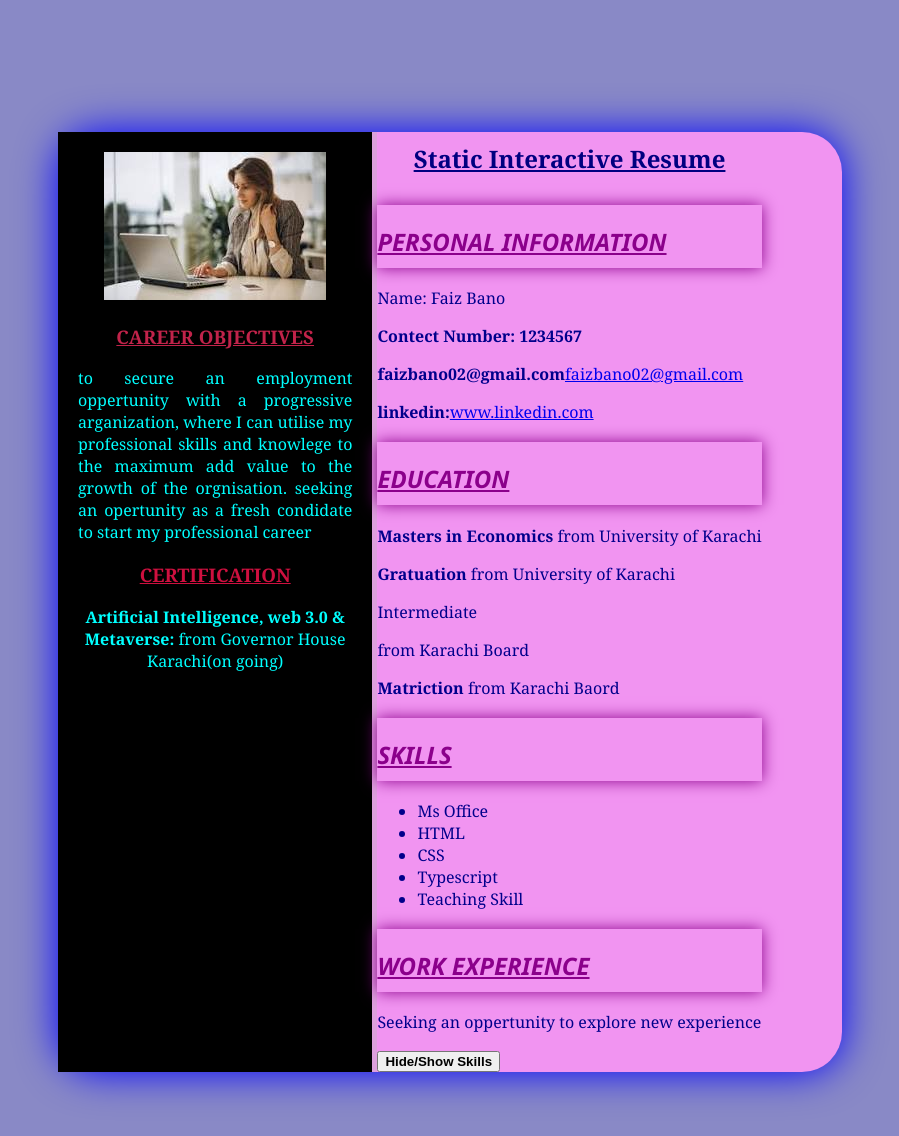
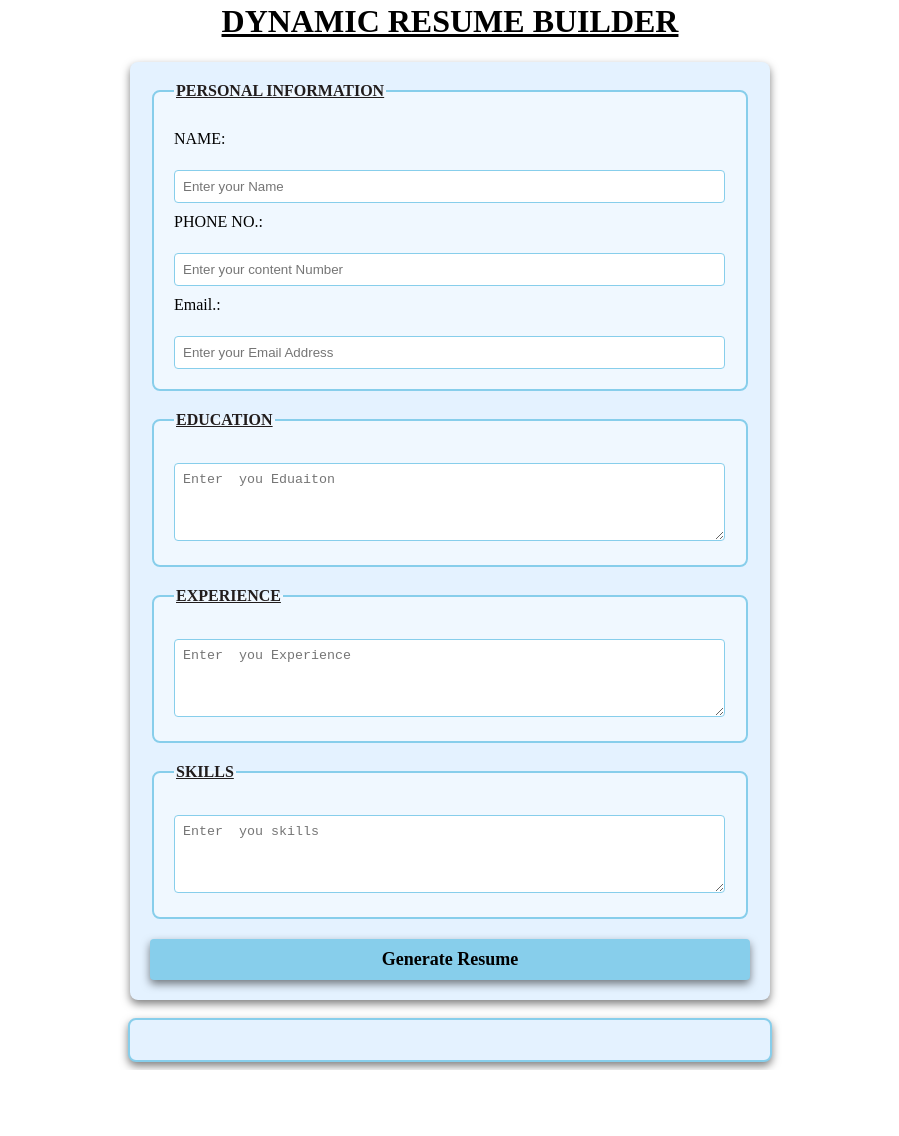
Before and after one commit to FaizBano/hacathon-milestone1and2, a plain HTML site: page index.html in a window 1280 px wide. Shown: the part 18-1154 px from the top of the page, without its empty margins (190-1089 px from the left). After the commit the page ends 1088 px from the top, so only its background shows below. Drawn offline with Linux system fonts and the light colour scheme.

Commit message:
Add files via upload

```diff
--- a/index.html
+++ b/index.html
@@ -1,72 +1,53 @@
 <!DOCTYPE html>
-<html>
-    <head>
-        <title> Mileston #1 and #2</title>
-        <link rel="stylesheet"href="style.css">
-            </head>
-    <body>
-        <div class="resum-container">
-            <!-- left-section -->
-             <div class="left-section">
-                <img src="img/pic0.jpeg" alt="Profile Picture" class = "profile picture">
-                <section id="Objectve">
-                    <h3 style="color: rgba(226, 41, 87, 0.855);"><b><u> CAREER OBJECTIVES</u></b> </h3>
-                    <P style="text-align: justify; hyphens:auto ;"> to secure an employment oppertunity with a progressive arganization, where I can utilise my professional skills and knowlege to the maximum add value to the growth of the orgnisation. seeking an opertunity as a fresh condidate to start my professional career</P>
+<html lang="en">
+<head>
+    <meta charset="UTF-8">
+    <meta name="viewport" content="width=device-width, initial-scale=1.0">
+    <title>DYNAMIC RESUME BUILDER</title>
+    <link rel="stylesheet" href="style.css">
+</head>
+<body>
+    <h1><b><u><center>DYNAMIC RESUME BUILDER</center></u></b></h1>
+    <form id="resume-form">
 
-                </section>
-                <section>
-                    <h3 style="color: rgba(241, 19, 74, 0.855);"><b><u> CERTIFICATION </u></b> </h3>
-                    <p><b> Artificial Intelligence, web 3.0 & Metaverse:</b> from Governor House Karachi(on going)</p>
-                </section>
-             </div>
-             <!-- Right Section -->
-              <div class="Right Section">
-                <h1><b><u><center>Static Interactive Resume </center></u></b> </h1>
-                <section id="PERSONAL INFORMATION"></section>
-                <h2> <b>PERSONAL INFORMATION</b></h2>
-               <section> Name: Faiz Bano</section>
-   <P><b> Contect Number: 1234567</b></P>
-    <p><b> faizbano02@gmail.com</b><a href="mailto:faizbano02@gmail.com">faizbano02@gmail.com</a></p>
-    <p><b> linkedin:</b><a href="faiz bano" target="blank">www.linkedin.com</a></p>
-
-    <!-- EDUCATION SECTION -->
-
-    <section id="EDUCATION">
-
-<h2>EDUCATION</h2>
-<p><b> Masters in Economics </b>from University of Karachi</p>
-<p><b> Gratuation </b>from University of Karachi</p>
-<p><p> Intermediate </p> from Karachi Board</p>
-<p><b>Matriction </b> from Karachi Baord</p>
-    </section>
-    <!-- SKILLS -->
-     <section id="skills">
-        <h2><b> SKILLS</b></h2>
-        <ul>
-            <li>Ms Office</li>
-            <li>HTML</li>
-            <li>CSS</li>
-            <li>Typescript</li>
-            <li> Teaching Skill</li>
-
-        </ul>
-     </section>
-
-     <!-- WORK EXPERIENCE -->
-      <section id="WORK EXPERIENCE">
-        <h2>WORK EXPERIENCE</h2>
-        <p> Seeking an oppertunity to explore new experience</P>
-
-
-
-      </section>
-      <!-- BUTTON TO TOGGLE SKILL SECTION -->
-
-      <button id="toggle-skills"><b>Hide/Show Skills</b> </button>
-              </div>
-
+        <fieldset>
+        <legend><u>PERSONAL INFORMATION</u> </legend>
+         <label for="name">NAME:</label>
+        <br>
+        <input type="text" id="name" placeholder="Enter your Name" required>
+        <br>
+        <label for="tel">PHONE NO.:</label>
+        <br>
+        <input type="tel" id="phone no" placeholder="Enter your content Number" required>
+        <br>
+        <label for="email">Email.:</label>
+        <br>
+        <input type="email" id="email" placeholder="Enter your Email Address" required>
+    </fieldset>
+    <fieldset>
+        <legend><u>EDUCATION</u></legend>
+        <label for="EDUCATION"></label>
+        <textarea id="education" placeholder="Enter  you Eduaiton" rows="4" required></textarea>
+    </fieldset>
+    <fieldset>
+        <legend><u>EXPERIENCE</u></legend>
+        <label for="experience"></label>
+        <textarea id="experience" placeholder="Enter  you Experience" rows="4" required></textarea>
+    </fieldset>
+    <fieldset>
+        <legend><u>SKILLS</u></legend>
+        <label for="skills"></label>
+        <textarea id="skills" placeholder="Enter  you skills" rows="4" required></textarea>
+    </fieldset>
+    <button type="submit"><b>Generate Resume</b> </button>
+    </form>
+    <br>
+    <!-- dynamic Resume -->
+     <div id="resumeDisplay">
+         <!-- Resume will be created bellow -->
         </div>
 
-   <script src="main.js"></script>
-    </body>
+        <script src="main.js"></script>
+
+</body>
 </html>
--- a/main.js
+++ b/main.js
@@ -1,10 +1,23 @@
-var togglebutton = document.getElementById("toggle-skills");
-var skills = document.getElementById("skills");
-togglebutton.addEventListener('click', function () {
-    if (skills.style.display === 'none') {
-        skills.style.display = 'block';
+// get refernces to the form and display area
+var form = document.getElementById("resume-form");
+var resumeDisplayElement = document.getElementById("resumeDisplay");
+// Handling form submission
+form.addEventListener("submit", function (event) {
+    event.preventDefault();
+    // collect input values
+    var name = document.getElementById('name').value;
+    var phone = document.getElementById("phone no").value;
+    var email = document.getElementById("email").value;
+    var education = document.getElementById("education").value;
+    var skills = document.getElementById("skills").value;
+    var experience = document.getElementById("experience").value;
+    // generate the resume contant dynamically
+    var resumeHTML = "\n<h2><b><u>Resume</u></b></h2>\n<h2><b><u>Personal Inforamtion</u></b></h2>\n<p><b>Name:</b>".concat(name, "</p>\n<p><b>Phone No.:</b>").concat(phone, "</p>\n<p><b>Email:</b>").concat(email, "</p>\n\n<h2><b><u>Education</u></b></h2>\n<p>").concat(education, "</p>\n\n<h2><b><u>Skills</u></b></h2>\n<p>").concat(skills, "</p>\n\n<h2><b><u>Experience</u></b></h2>\n<p>").concat(experience, "</p>\n\n");
+    // display generated Resume
+    if (resumeDisplayElement) {
+        resumeDisplayElement.innerHTML = resumeHTML;
     }
     else {
-        skills.style.display = "none";
+        console.error("the Reume Display Element is missing");
     }
 });
--- a/style.css
+++ b/style.css
@@ -1,86 +1,86 @@
-body{
-    background-color: rgb(137, 137, 198);
-    color:darkblue;
-    font-family: Georgia, 'Times New Roman', Times, serif;
-    margin: 0;
-    font-weight: 300;
-    padding: 150px;
+/* CSS Code: */
+/* Styling form and resume sections */
 
+body {
+    font-family: 'Times New Roman', Times, serif;
+    margin:after 20px;
+    padding: 0;
+    background-color: white;
+}
+
+form {
+    margin: auto;
+    background-color: rgb(228, 242, 255);
+    border-radius: 8px;
+    box-shadow: 0 4px 8px rgba(0, 0, 0, 0.5);
+    padding: 20px;
+    max-width: 600px;
+}
+
+h1 {
+    text-align: center;
+    color: black;
+}
+
+fieldset {
+    border: 2px solid skyblue;
+    border-radius: 8px;
+    padding: 20px;
+    margin-bottom: 20px;
+    background-color: aliceblue;
+}
+
+legend {
+    font-weight: bold;
+    text-align: left;
+    color: rgb(34, 29, 29);
+}
+
+label {
+    display: block;
+    margin-top: 10px;
+    color: black;
 
 }
-.resum-container{
-    display: flex;
-    background-color: rgb(241, 148, 241);
-    width: 80%;
-    margin: 0 auto;
-    border-radius: 40px;
-    box-shadow: 0 0 40px blue;
-    .left-section{
-        background-color: black;
-        color:aqua;
-        padding: 20px;
-        width: 35%;
-        text-align: center;
-        border-right: 5px solid plum;
 
-    }
+input,textarea {
+    margin-top: 4px;
+    padding: 8px;
+    width: calc(100% - 1px);
+    border: 1px solid skyblue;
+    border-radius: 4px;
+    box-sizing: border-box;
+}
 
+button {
+    display: block;
+    width: 100%;
+    background-color: skyblue;
+    color: black;
+    border: none;
+    border-radius: 4px;
+    box-shadow: 0 4px 8px rgba(0, 0, 0, 0.5);
+    margin-top: 10px;
+    font-size: 18px;
+    font-family: 'Times New Roman', Times, serif;
+    padding: 10px;
+    cursor: pointer;
+}
 
+button :hover {
+    color: blue;
 }
-.profile-picture{
-    width: 150px;
-    height: 150px;
-    margin-top: 10%;
-    border-radius: 50%;
-    border: 5px solid navy;
-    margin-bottom: 20px;
 
+#resumeDisplay {
+    max-width: 600px;
+    margin: auto;
+    padding: 20px;
+    border: 2px solid skyblue;
+    border-radius: 8px;
+    background-color: rgb(228, 242, 255);
+    box-shadow: 0 4px 8px rgba(0, 0, 0, 0.5);
 }
-h1{
-    font-size: 24px;
-    margin: 10px 0;
-    margin-bottom: 30px;
-    color: navy;
-    text-align: center;
 
+#resumeDisplay h2 {
+    color: black;
 }
-h2{
-    text-decoration: underline;
-    color: darkmagenta ;
-    font-size: 10px;
-    padding:20px 0 10px;
-    box-shadow: 0 0 15px;
-    border-radius: 0 0 15px black;
-    margin-top: 5%;
-    margin-bottom: 5%;
-
-    font-style: italic;
-    font-family:'Segoe UI', Tahoma, Geneva, Verdana, sans-serif ;
-    font-size: x-large ;
-
-
-}
-.ul{
-    list-style-type:circle;
-    padding: 10;
-    margin: 10px;
-}
-.ul li{
-    margin:5px 0;
-}
-.right section{
-    padding: 20px;
-    width: 65%;
-}
-.button{
-    font-family: Arial, Helvetica, sans-serif;
-    border-radius: 10px;
-    box-shadow: 0 0 15px color(srgb red green blue);
-    cursor: pointer;
-    margin-top: 10px;
-    font-size: larger10px;
-
-}
-button:hover{
- background-color: blue;
-}
```
Also changed, not shown: 1 other file.
